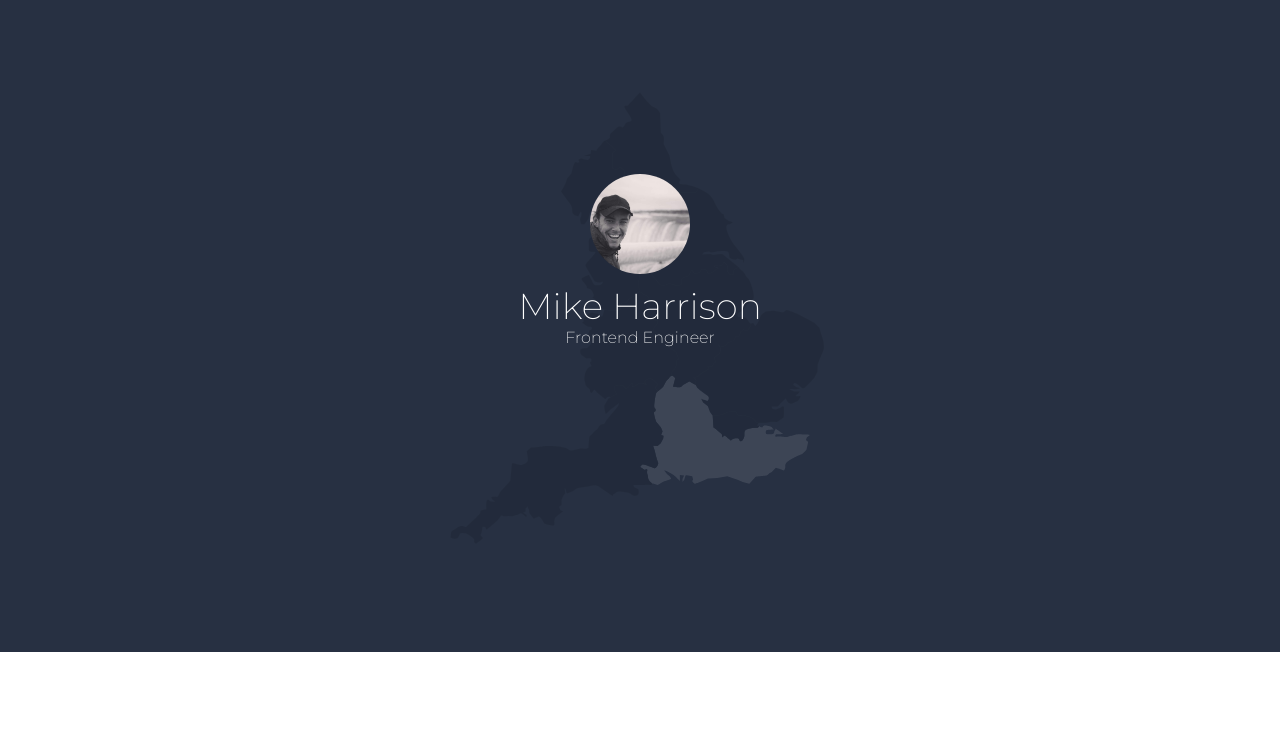
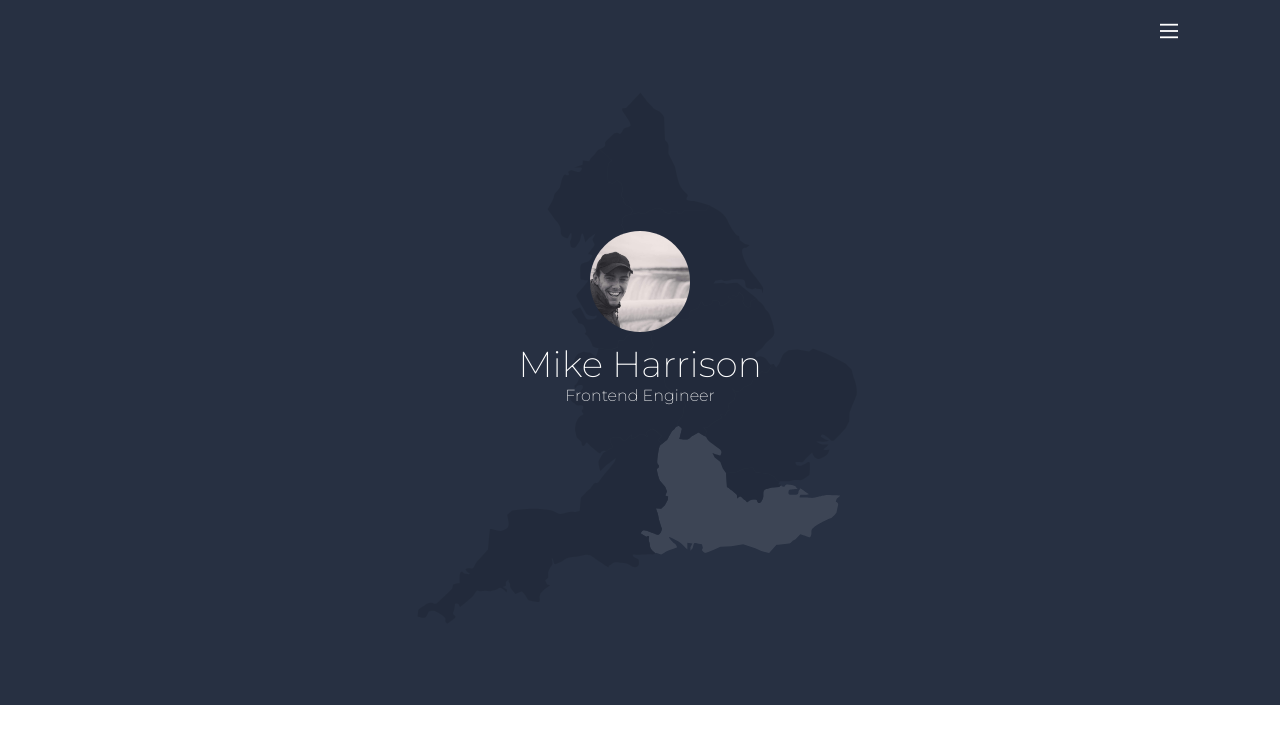
Before and after one commit to mikeharrison4/mike-portfolio, a Next.js app: page / in a window 1280 px wide. Shown: the top 744 px of the page. Built offline with nearby package versions, Linux system fonts and the light colour scheme.

Commit message:
add navigation

```diff
--- a/components/header-hero/HeaderHero.tsx
+++ b/components/header-hero/HeaderHero.tsx
@@ -1,10 +1,11 @@
 import React from 'react';
 import Image from 'next/image';
 import Map from './map/Map';
+import Typewriter from '../typewriter/Typewriter';
 
 function HeaderHero() {
   return (
-    <header className="bg-darkslate-grey flex flex-col md:px-24 py-20 relative">
+    <header className="flex flex-col pt-4 pb-12 relative">
       <div className="opacity-10 m-auto w-4/5 sm:w-3/5 md:w-2/5">
         <Map />
       </div>
--- a/components/layout/Layout.tsx
+++ b/components/layout/Layout.tsx
@@ -7,7 +7,7 @@ interface LayoutProps {
 function Layout({ children }: LayoutProps) {
   return (
     <div className="font-Montserrat">
-      <div className="max-w-7xl">{children}</div>
+      {children}
     </div>
   );
 }
--- /dev/null
+++ b/components/navigation/Hamburger.module.scss
@@ -0,0 +1,59 @@
+.line {
+  transition: stroke-dasharray 600ms cubic-bezier(0.4, 0, 0.2, 1),
+  stroke-dashoffset 600ms cubic-bezier(0.4, 0, 0.2, 1);
+
+  &.line1 {
+    stroke-dasharray: 60 207;
+  }
+
+  &.line2 {
+    stroke-dasharray: 60 60;
+  }
+
+  &.line3 {
+    stroke-dasharray: 60 207;
+  }
+}
+
+.opened {
+  .line1 {
+    stroke-dasharray: 90 207;
+    stroke-dashoffset: -134;
+  }
+
+  .line2 {
+    stroke-dasharray: 1 60;
+    stroke-dashoffset: -30;
+  }
+
+  .line3 {
+    stroke-dasharray: 90 207;
+    stroke-dashoffset: -134;
+  }
+}
+
+//.line1 {
+//  stroke-dasharray: 60 207;
+//}
+//
+//.line2 {
+//  stroke-dasharray: 60 60;
+//}
+//
+//.line3 {
+//  stroke-dasharray: 60 207;
+//}
+//
+//.opened .line1 {
+//  stroke-dasharray: 90 207;
+//  stroke-dashoffset: -134;
+//}
+//
+//.opened .line2 {
+//  stroke-dasharray: 1 60;
+//  stroke-dashoffset: -30;
+//}
+//.opened .line3 {
+//  stroke-dasharray: 90 207;
+//  stroke-dashoffset: -134;
+//}
--- /dev/null
+++ b/components/navigation/Hamburger.tsx
@@ -0,0 +1,26 @@
+import React from 'react';
+import styles from './Hamburger.module.scss';
+
+function Hamburger() {
+  return (
+    <svg width="30" height="30" viewBox="0 0 100 100" fill="none">
+      <path
+        className={`${styles.line} ${styles.line1} stroke-white stroke-6 fill-none`}
+        fill="currentColor"
+        d="M 20,29.000046 H 80.000231 C 80.000231,29.000046 94.498839,28.817352 94.532987,66.711331 94.543142,77.980673 90.966081,81.670246 85.259173,81.668997 79.552261,81.667751 75.000211,74.999942 75.000211,74.999942 L 25.000021,25.000058"
+      />
+      <path
+        className={`${styles.line} ${styles.line2} stroke-white stroke-6 fill-none`}
+        fill="currentColor"
+        d="M 20,50 H 80"
+      />
+      <path
+        className={`${styles.line} ${styles.line3} stroke-white stroke-6 fill-none`}
+        fill="currentColor"
+        d="M 20,70.999954 H 80.000231 C 80.000231,70.999954 94.498839,71.182648 94.532987,33.288669 94.543142,22.019327 90.966081,18.329754 85.259173,18.331003 79.552261,18.332249 75.000211,25.000058 75.000211,25.000058 L 25.000021,74.999942"
+      />
+    </svg>
+  );
+}
+
+export default Hamburger;
--- /dev/null
+++ b/components/navigation/Navigation.tsx
@@ -0,0 +1,23 @@
+import React, { useState } from 'react';
+import Toggle from './Toggle';
+
+const navItems: Array<string> = ['Home', 'About', 'Work', 'Contact'];
+
+function Navigation() {
+  const [toggleOn, setToggleOn] = useState(false);
+
+  const handleToggleClick = () => {
+    setToggleOn(!toggleOn);
+  };
+
+  return (
+    <nav className="bg-darkslate-grey flex justify-end mx-4 md:mx-24 py-4 text-white overflow-hidden">
+      <ul className={`flex items-center pr-6 relative transition-all duration-500 ease-in-out ${toggleOn ? 'left-0' : 'left-200'}`}>
+        {navItems.map((navItem) => <li key={navItem} className="pl-4 text-sm opacity-50"><a href="http://google.co.uk">{navItem}</a></li>)}
+      </ul>
+      <Toggle handleToggleClick={handleToggleClick} toggleOn={toggleOn} />
+    </nav>
+  );
+}
+
+export default Navigation;
--- /dev/null
+++ b/components/navigation/Toggle.tsx
@@ -0,0 +1,18 @@
+import React, { MouseEventHandler } from 'react';
+import Hamburger from './Hamburger';
+import styles from './Hamburger.module.scss';
+
+interface ToggleProps {
+  handleToggleClick: MouseEventHandler<HTMLButtonElement>;
+  toggleOn: true | false;
+}
+
+function Toggle({ handleToggleClick, toggleOn }: ToggleProps) {
+  return (
+    <button type="button" onClick={handleToggleClick} className={`${toggleOn ? styles.opened : ''}`}>
+      <Hamburger />
+    </button>
+  );
+}
+
+export default Toggle;
--- /dev/null
+++ b/components/shared/container/Container.tsx
@@ -0,0 +1,22 @@
+import React from 'react';
+
+interface ContainerProps {
+  children: React.ReactNode,
+  bgColor?: string;
+}
+
+function Container({ children, bgColor }: ContainerProps) {
+  return (
+    <div className={bgColor}>
+      <div className="max-w-7xl m-auto">
+        {children}
+      </div>
+    </div>
+  );
+}
+
+Container.defaultProps = {
+  bgColor: '',
+};
+
+export default Container;
--- /dev/null
+++ b/components/typewriter/Typewriter.tsx
@@ -0,0 +1,89 @@
+import React, {
+  RefObject, useEffect, useRef, useState,
+} from 'react';
+
+type Config = {
+  typingSpeed: number;
+}
+
+class TypewriterCore {
+  element: any;
+
+  typingSpeed: number;
+
+  queue: any;
+
+  constructor(element: RefObject<HTMLDivElement>, config: Config) {
+    this.element = element;
+    this.typingSpeed = config.typingSpeed;
+    this.queue = [];
+  }
+
+  typeString(string: string) {
+    this.queue.push(() => new Promise<void>((resolve) => {
+      let i = 0;
+      const interval = setInterval(() => {
+        this.element.current?.append(string[i]);
+        i += 1;
+        if (i >= string.length) {
+          clearInterval(interval);
+          resolve();
+        }
+      }, this.typingSpeed);
+    }));
+    return this;
+  }
+
+  pauseFor(number: number) {
+    this.queue.push(() => new Promise<void>((resolve) => {
+      let i = 0;
+      const interval = setInterval(() => {
+        i += 1;
+        if (i >= 1) {
+          clearInterval(interval);
+          resolve();
+        }
+      }, number);
+    }));
+
+    return this;
+  }
+
+  async start() {
+    // eslint-disable-next-line no-restricted-syntax
+    for (const cb of this.queue) {
+      // eslint-disable-next-line no-await-in-loop
+      await cb();
+    }
+  }
+}
+
+interface TypewriterProps {
+  // eslint-disable-next-line no-unused-vars
+  onInit: (typeWriterInstance: TypewriterCore) => void;
+  config: {
+    typingSpeed: number;
+  }
+}
+
+function Typewriter({ onInit, config }: TypewriterProps) {
+  const typewriterRef = useRef<HTMLDivElement>(null);
+  const [typewriterInstance, setTypewriterInstance] = useState<TypewriterCore>();
+
+  useEffect(() => {
+    const instance = new TypewriterCore(typewriterRef, config);
+    setTypewriterInstance(instance);
+  }, [config]);
+
+  useEffect(() => {
+    if (onInit && typewriterInstance && typewriterRef.current?.innerText.length === 0) {
+      onInit(typewriterInstance);
+    }
+  }, [onInit, typewriterInstance]);
+
+  return (
+    <span ref={typewriterRef} />
+  );
+}
+
+export default Typewriter;
--- a/package.json
+++ b/package.json
@@ -10,6 +10,7 @@
   },
   "dependencies": {
     "@next/font": "^13.0.0",
+    "framer-motion": "^7.6.5",
     "next": "13.0.0",
     "react": "18.2.0",
     "react-dom": "18.2.0",
@@ -24,6 +25,7 @@
     "eslint-config-airbnb": "^19.0.4",
     "eslint-config-next": "13.0.0",
     "postcss": "^8.4.18",
+    "sass": "^1.56.0",
     "typescript": "4.8.4"
   }
 }
--- a/pages/_document.tsx
+++ b/pages/_document.tsx
@@ -11,7 +11,6 @@ function MyDocument() {
           href="https://fonts.googleapis.com/css2?family=Montserrat:wght@100;200&display=swap"
           rel="stylesheet"
         />
-        <title>mikeharrison</title>
       </Head>
       <body>
         <Main />
--- a/pages/index.tsx
+++ b/pages/index.tsx
@@ -1,12 +1,16 @@
 import React from 'react';
 import HeaderHero from '../components/header-hero/HeaderHero';
+import Navigation from '../components/navigation/Navigation';
+import Container from '../components/shared/container/Container';
 
 export default function Home() {
   return (
-    <div>
+    <Container bgColor="bg-darkslate-grey">
+
+      <Navigation />
 
       <HeaderHero />
 
-    </div>
+    </Container>
   );
 }
--- a/tailwind.config.js
+++ b/tailwind.config.js
@@ -14,6 +14,12 @@ module.exports = {
       colors: {
         'darkslate-grey': '#273042',
       },
+      strokeWidth: {
+        6: '6px',
+      },
+      spacing: {
+        200: '200%',
+      },
     },
   },
   plugins: [],
```
Also changed, not shown: 1 other file (tests, documents, lock files or other folders).
